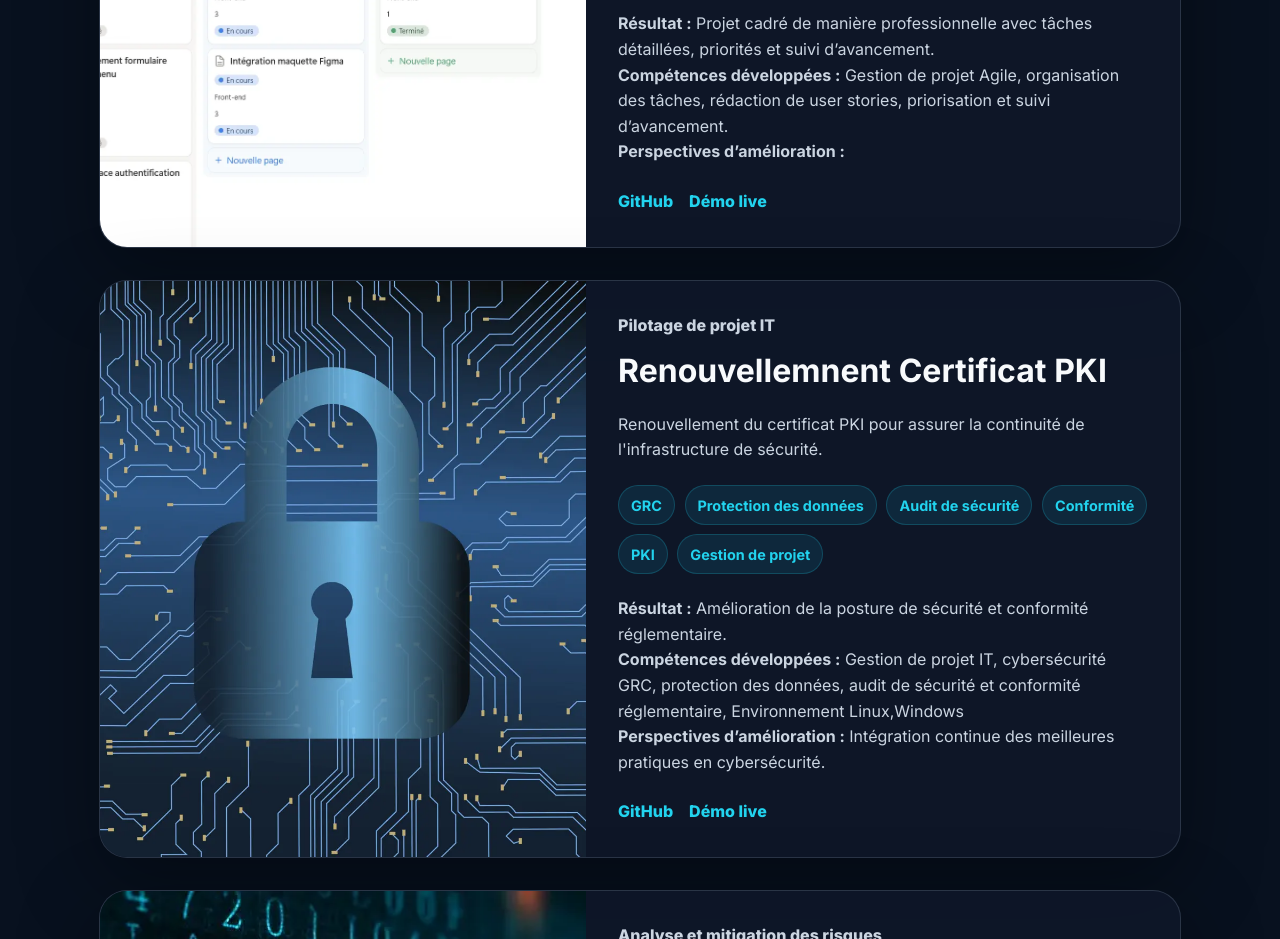
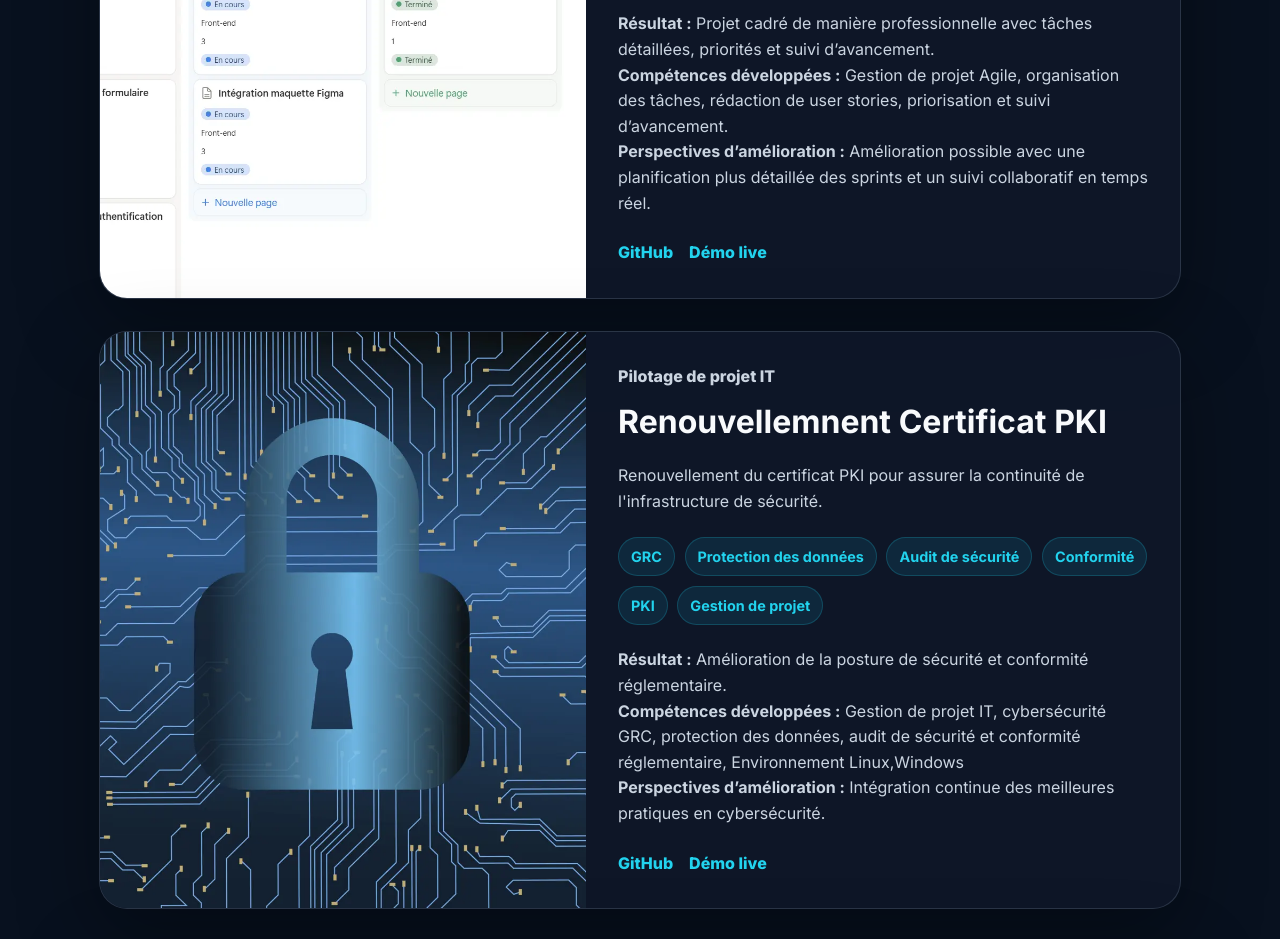
Before and after one commit to Fares570/portfolio-fares, a React (Vite) app: page / in a window 1280 px wide. Shown: the part 3920-4859 px from the top of the page. Built offline with nearby package versions, Linux system fonts and the light colour scheme.

Commit message:
Correction imports images projets cyber

```diff
--- a/src/components/Projects.jsx
+++ b/src/components/Projects.jsx
@@ -24,7 +24,7 @@ const projects = [
     stack: ["Kanban", "Agile", "Notion", "User Stories", "Gestion de projet"],
     skills: "Gestion de projet Agile, organisation des tâches, rédaction de user stories, priorisation et suivi d’avancement.",
     result: "Projet cadré de manière professionnelle avec tâches détaillées, priorités et suivi d’avancement.",
-    improvement: "Amélioration possible avec une planification plus détaillée des sprints et un suivi collaboratif en temps réel.",
+    improvements: "Amélioration possible avec une planification plus détaillée des sprints et un suivi collaboratif en temps réel.",
     github: "https://github.com/Fares570/portfolio-fares",
     demo: "https://www.notion.so/Kanban-Menu-Maker-Qwenta-35e22039296c8021a865ecf434e720d1"
   },
```
